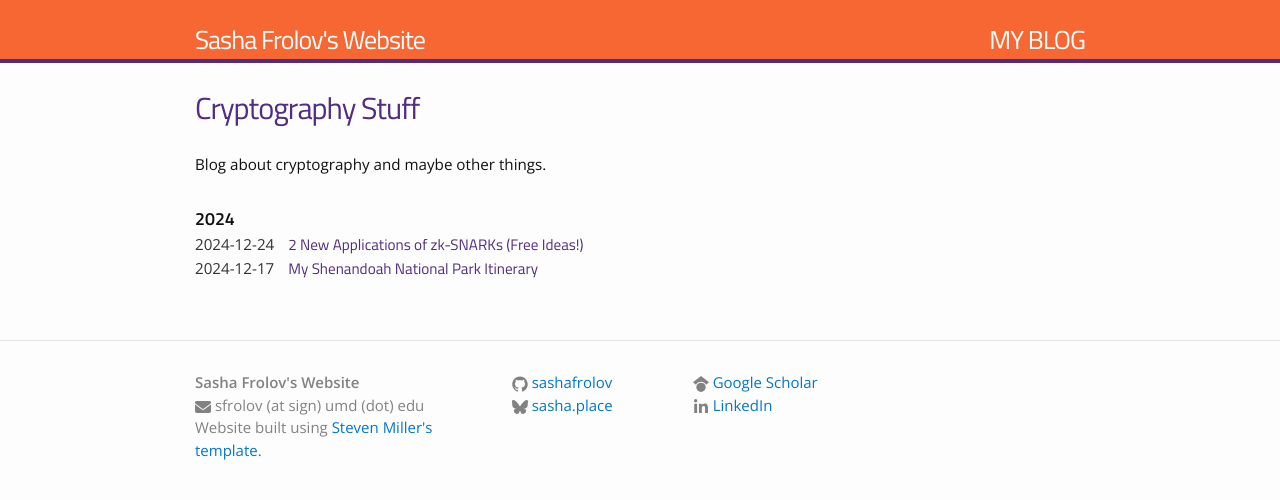
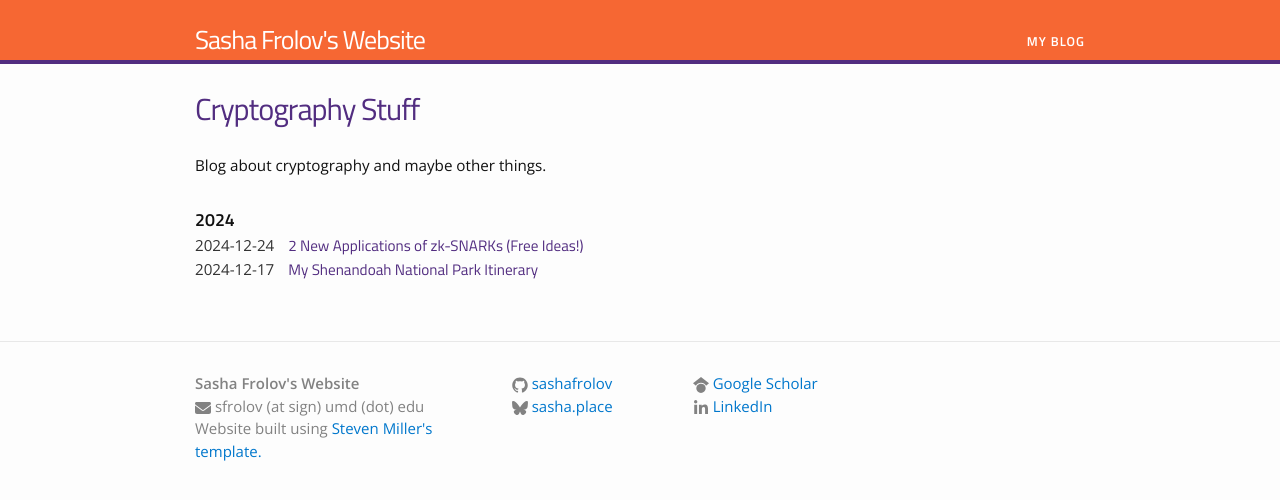
Before and after one commit to sashafrolov/sashafrolov.github.io, a Jekyll site: the page built from blog.md, in a window 1280 px wide. Shown: the top 500 px of the page. Built offline with Jekyll 4.4.1, drawn with Linux system fonts in a browser that asks for light colours.

Commit message:
Try to fix navbar + one more thing from old website

```diff
--- a/_includes/header.html
+++ b/_includes/header.html
@@ -15,8 +15,8 @@
         </svg>
       </a>
 
-      <h1>Main Navigation</h1>
-      <div class="site-title" style="margin-top: 9px;">
+    <div class="trigger"><h1>Main Navigation</h1>
+
  {% include nav.html  %}
 
      </div>
--- a/_includes/nav.html
+++ b/_includes/nav.html
@@ -1,15 +1,15 @@
-<ul>
+<ul class="menu">
 
-    {% for category in site.data.menu %}
-    {% if category.subcategories != null %}
-    <li><a href="{{ category.href }}" class="page-link">{{ category.title }}</a>
+    {% for steve in site.data.menu %}
+    {% if steve.subcategories != null %}
+    <li><a href="{{ steve.href }}" class="page-link">{{ steve.title }}</a>
     <ul class="sub-menu">
-    {% for subcategory in category.subcategories %}
+    {% for subcategory in steve.subcategories %}
     <li><a href="{{ subcategory.subhref }}">{{ subcategory.subtitle }}</a></li>
     {% endfor %}
     </ul>
     {% else %}
-     <li><a href="{{ category.href }}" class="site-title">{{ category.title }}</a>
+     <li><a href="{{ steve.href }}" class="page-link">{{ steve.title }}</a>
     {% endif %}
     </li>
     {% endfor %}
--- a/_sass/_header.scss
+++ b/_sass/_header.scss
@@ -1,7 +1,7 @@
 /**
  * Site header
  */
-.site-header {
+ .site-header {
     border-top: 0px solid $grey-color-dark;
 	border-bottom: 4px solid $clemson-purple;
     min-height: 56px;
@@ -159,6 +159,7 @@ z-index:999;
         color: #ffffff;
     background: $clemson-orange;
         line-height: $base-line-height;
+
         // Gaps between nav items, but not on the first one
         &:not(:first-child) {
             margin-left: 20px;
```
Also changed, not shown: index.html (+17 -0 lines), 8 other files.
